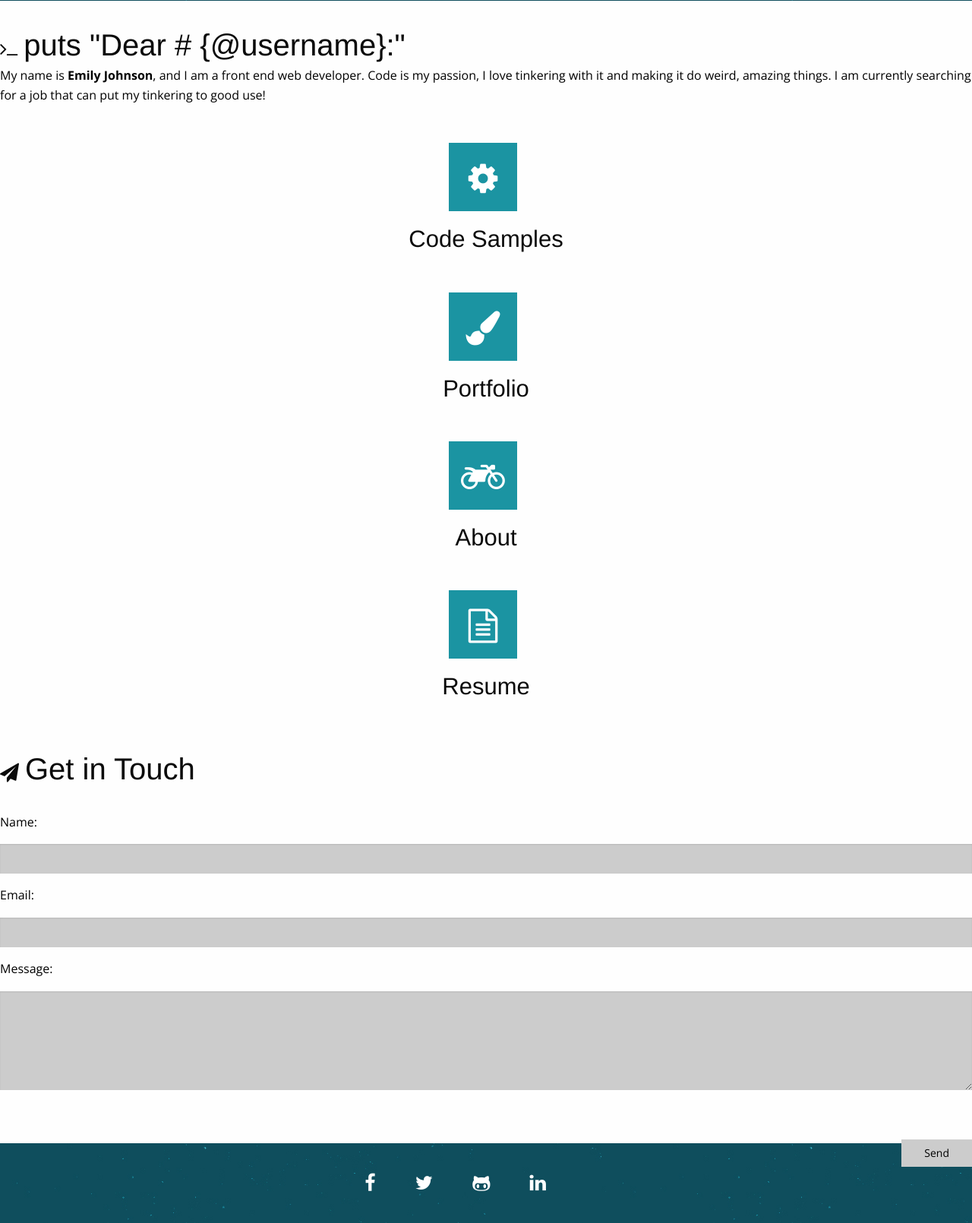
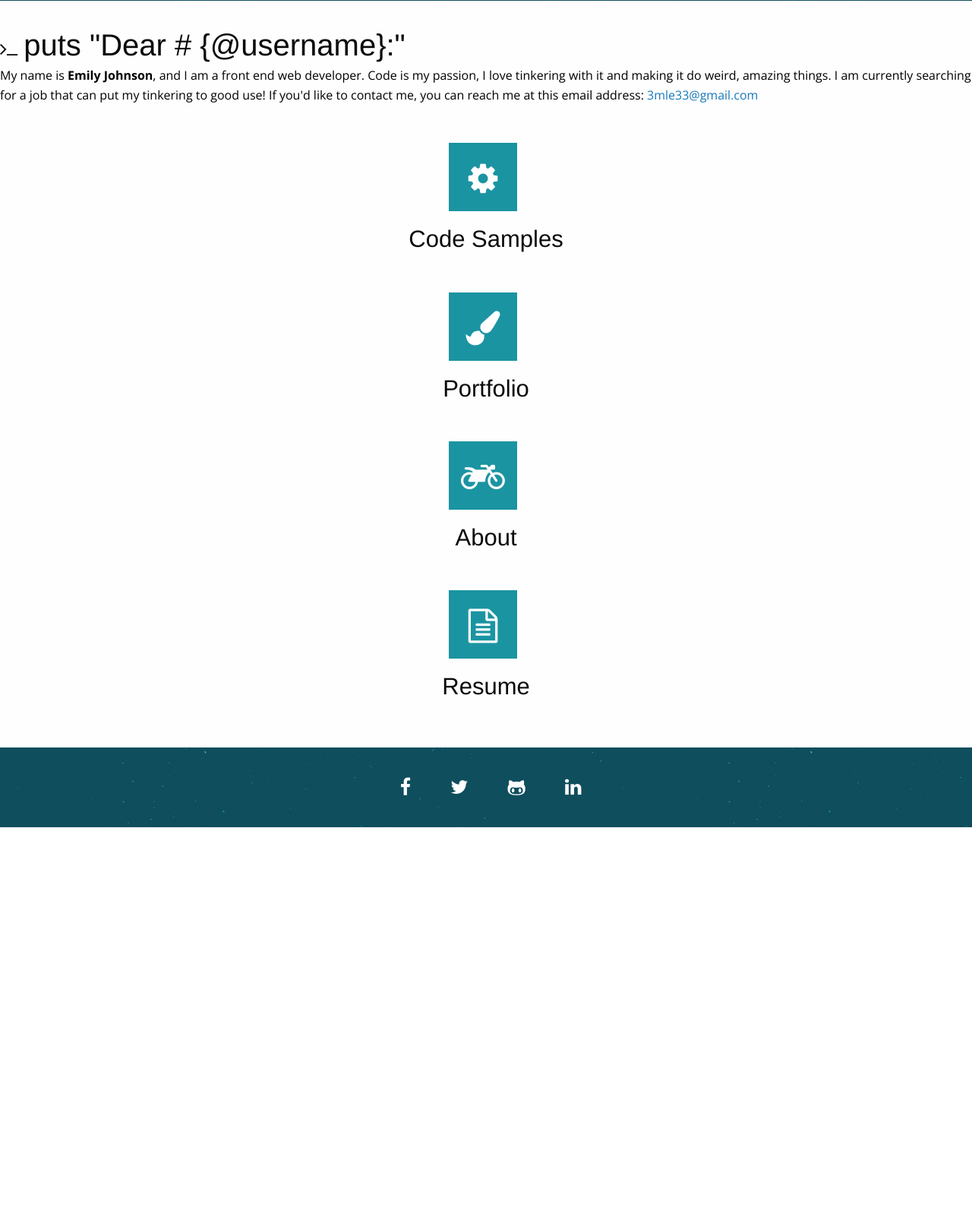
Before and after one commit to emjo91/port-revamp, a PHP site: page / in a window 1280 px wide. Shown: the part 799-2409 px from the top of the page at 76% size. After the commit the page ends 1888 px from the top, so only its background shows below. Run offline with PHP 8.4, Linux system fonts and the light colour scheme; some libraries are stand-ins or nearby versions; some web fonts are replaced.

Commit message:
deleted contact form, styled DL menu, added in more content.

```diff
--- a/css/main.css
+++ b/css/main.css
@@ -13,7 +13,8 @@
     margin: 0 auto; }
 
 .about #header, .portfolio #header {
-  display: table; }
+  display: table;
+  width: 100%; }
   .about #header .secondary-header, .portfolio #header .secondary-header {
     display: table-cell;
     vertical-align: middle; }
@@ -103,6 +104,10 @@
 
 #mission-statement i {
   font-size: 25px; }
+#mission-statement a {
+  transition: 0.4s ease; }
+  #mission-statement a:hover {
+    color: #1b94a2; }
 
 h2 {
   display: inline; }
@@ -385,10 +390,14 @@ form input[type=submit] {
     color: #fff; }
 
 /* Plugins */
-.dl-menuwrapper button {
+#header .dl-menuwrapper button {
+  transition: 0.4s ease;
   float: right; }
-
-.dl-menuwrapper .dl-menu.dl-menuopen {
+  #header .dl-menuwrapper button:hover {
+    background: #1b94a2; }
+#header .dl-menuwrapper .dl-menu.dl-menuopen {
   margin: 50px 0 0 0; }
+#header .dl-menuwrapper li a:hover {
+  background: rgba(27, 148, 162, 0.7); }
 
 /*# sourceMappingURL=main.css.map */
--- a/index.html
+++ b/index.html
@@ -1,5 +1,5 @@
 <head>
-    <title>Home</title>
+    <title>Emily Johnson</title>
 
     <!-- Stylesheet -->
     <link rel="stylesheet" href="css/main.css" type="text/css" media="screen">
@@ -56,7 +56,7 @@
                         <li><a href="index.html">Home</a></li>
                         <li><a href="portfolio.html">Portfolio</a></li>
                         <li><a href="about.html">About</a></li>
-                        <li><a href="#connect">Connect</a></li>
+                        <li><a href="mailto:3mle33@gmail.com">Email</a></li>
                     </ul>
                 </div>
                 <!-- End DL Menu -->
@@ -65,7 +65,7 @@
                         <li><a href="index.html">Home</a></li>
                         <li><a href="portfolio.html">Portfolio</a></li>
                         <li><a href="about.html">About</a></li>
-                        <li><a href="#connect">Connect</a></li>
+                        <li><a href="mailto:3mle33@gmail.com">Email</a></li>
                     </ul>
                 </div>
             </div>
@@ -82,7 +82,8 @@
             <div class="columns small-12">
                 <i class="fa fa-terminal"></i><h2>puts "Dear #&nbsp;{@username}:"</h2>
                 <div class="content-area">
-                    <p>My name is <strong>Emily Johnson</strong>, and I am a front end web developer. Code is my passion, I love tinkering with it and making it do weird, amazing things. I am currently searching for a job that can put my tinkering to good use!</p>
+                    <p>My name is <strong>Emily Johnson</strong>, and I am a front end web developer. Code is my passion, I love tinkering with it and making it do weird, amazing things. I am currently searching for a job that can put my tinkering to good use! If you'd like to contact me, you can reach me at this email address: <a href="mailto:3mle33@gmail.com">3mle33@gmail.com</a>
+</p>
                 </div>
             </div>
         </div>
@@ -115,34 +116,6 @@
             </div>
         </div>
     </section>
-    <section id="connect">
-        <div class="row">
-            <div class="columns small-12">
-                <i class="fa fa-paper-plane"></i><h2>Get in Touch</h2>
-                <div class="content-area">
-                    <form action="action_page.php">
-                        <div class="row">
-                            <div class="columns small-12 medium-6">
-                                <p>Name:</p>
-                                <input type="text" name="firstname">
-                            </div>
-                            <div class="columns small-12 medium-6">
-                                <p>Email:</p>
-                                <input type="text" name="email">
-                            </div>
-                            <div class="columns small-12">
-                                <p>Message:</p>
-                                <textarea name="message"></textarea>
-
-                                <br />
-                                <input type="submit" value="Send">
-                            </div>
-                        </div>
-                    </form>
-                </div>
-            </div>
-        </div>
-    </section>
 </main>
 <footer id="footer">
     <div class="row">
--- a/scss/partials/_header.scss
+++ b/scss/partials/_header.scss
@@ -29,6 +29,7 @@
 .about, .portfolio {
     #header {
         display: table;
+        width: 100%;
 
         .secondary-header {
             display: table-cell;
--- a/scss/partials/_home.scss
+++ b/scss/partials/_home.scss
@@ -32,6 +32,13 @@
     i {
         font-size: 25px;
     }
+
+    a {
+        transition: 0.4s ease;
+        &:hover {
+            color: #1b94a2;
+        }
+    }
 }
 
 h2 {
--- a/scss/plugins/_dl-menu.scss
+++ b/scss/plugins/_dl-menu.scss
@@ -1,7 +1,20 @@
+#header {
     .dl-menuwrapper button {
+        transition: 0.4s ease;
         float: right;
+
+        &:hover {
+            background: #1b94a2;
+        }
     }
 
     .dl-menuwrapper .dl-menu.dl-menuopen {
         margin: 50px 0 0 0;
     }
+
+    .dl-menuwrapper li a {
+        &:hover {
+            background: rgba(#1b94a2, 0.7);
+        }
+    }
+}
```
Also changed, not shown: about.html (+6 -5 lines), code-to-come-back-to.php (added, +14 -0 lines), portfolio.html (+8 -8 lines), 1 other file. Lines whose indentation alone changed are shown as unchanged.
